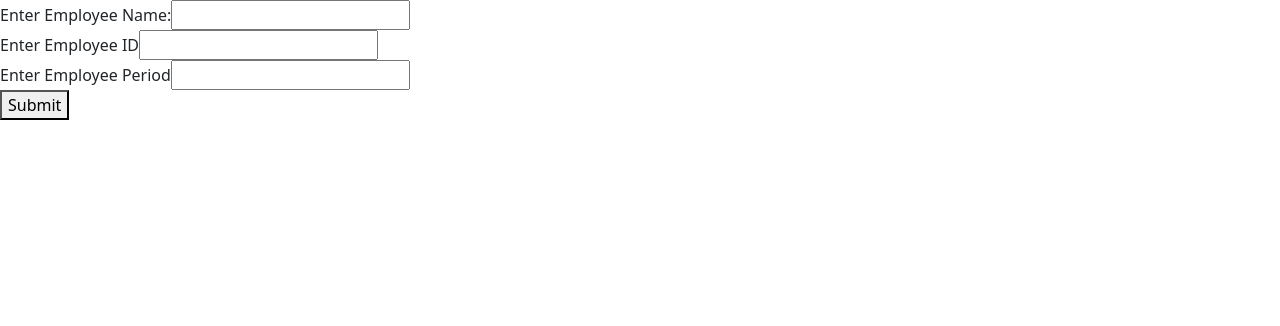
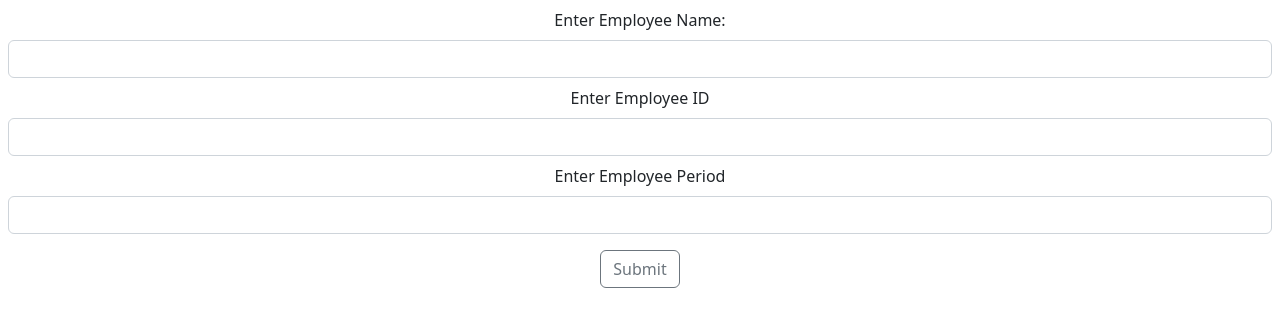
Before and after one commit to rishanknemawat-rc/ems, a React (Create React App) app: page /new in a window 1280 px wide. Shown: the top 326 px of the page. Built offline with nearby package versions, Linux system fonts and the light colour scheme.

Commit message:
router: new-emp -> list of emp

```diff
--- a/src/components/EmployeeDetails.js
+++ b/src/components/EmployeeDetails.js
@@ -7,13 +7,16 @@ const EmployeeDetails = ({ selectedEmployee }) => {
     if(!selectedEmployee)
         return <div>Please Try Again...</div>
     return (
-        <div className="border border-secondary text-center m-5 p-4">
-            <h5 className="font-weight-bold">Employee Name: {selectedEmployee.name}</h5>
+        <div className="row">
+            <div className="col-4"></div>
+            <div className="border border-secondary text-center m-5 p-4 col-4">
+                <p className="font-weight-bold">Employee Name: {selectedEmployee.name}</p>
 
-            <h5 className="font-weight-bold">Employee Number: {selectedEmployee.id}</h5>
+                <p className="font-weight-bold">Employee Number: {selectedEmployee.id}</p>
 
-            <h5 className="font-weight-bold">Employee Period: {selectedEmployee.period}</h5>
-            <Link to="/"><button className="btn btn-outline-dark m-2"> Home</button></Link>
+                <p className="font-weight-bold">Employee Period: {selectedEmployee.period}</p>
+                <Link to="/"><button className="btn btn-outline-dark m-2"> Home</button></Link>
+            </div>
         </div>
     );
 };
--- a/src/components/EmployeeItem.js
+++ b/src/components/EmployeeItem.js
@@ -12,8 +12,8 @@ const EmployeeItem = ({ selectEmployee, employee }) => {
             </div>
             <div>
                 <Link to="/emp" ><button className="btn btn-outline-dark m-2">View</button></Link>
-                <Link><button className="btn btn-outline-dark m-2">Edit</button></Link>
-                <Link><button className="btn btn-outline-dark m-2">Delete</button></Link>
+                {/* <Link><button className="btn btn-outline-dark m-2">Edit</button></Link>
+                <Link><button className="btn btn-outline-dark m-2">Delete</button></Link> */}
             </div>
         </div>
     );
--- a/src/components/EmployeeList.js
+++ b/src/components/EmployeeList.js
@@ -6,9 +6,9 @@ import EmployeeItem from "./EmployeeItem";
 const EmployeeList = ({ employees }) => {
     const renderedList = employees.map(employee => {
         return (
-            <div>
+            <div key={employee.id}>
                 <div key={employee.id} className="list-group m-4">
-                    <div className="list-group-item text-center">
+                    <div key={employee.id} className="list-group-item text-center">
                         <div>
                             <EmployeeItem
                                 key={employee.id}
--- a/src/components/Login.js
+++ b/src/components/Login.js
@@ -30,6 +30,7 @@ const Login = ({ users }) => {
 
         return (
             <div>
+
                 <form className="form-group" onSubmit={handleSubmit}>
                     <div className="col px-md-5">
                         <label className="form-label"> Email: </label>
@@ -53,18 +54,19 @@ const Login = ({ users }) => {
                     <br />
 
                     <div className="col px-md-5 text-center">
-                        <button className="btn btn-primary" type="submit">Submit</button>
+                        <button className="btn btn-outline-secondary" type="submit">Submit</button>
                     </div>
                     <br />
-
-                    <span className={errorMessage.message ? "alert alert-danger text-center" : ""}>
+                    <br />
+                    <br />
+                    <span className={errorMessage.message ? "alert alert-danger text-center" : "text-center"}>
                         {errorMessage.message ? `${errorMessage.message} Please try Again.` : ""}
                     </span>
                 </form>
-                <div className="text-center font-weight-bold">
+                <div className="text-center font-weight-bold ">
                     New User?
                     <Link to="/signup">
-                        <button className="btn btn-primary"> Signup </button>
+                        <button className="btn btn-outline-secondary m-3"> Signup </button>
                     </Link>
                 </div>
             </div>
@@ -73,7 +75,7 @@ const Login = ({ users }) => {
 
     return (
         <div>
-            <h1 className="text-center font-weight-bold"> Login Page </h1>
+            <h1 className="text-center font-weight-bold m-3"> Login Page </h1>
             {submitted ?
                 <div className="alert alert-success text-center" role="alert">
                     User Logged In
--- a/src/components/Signup.js
+++ b/src/components/Signup.js
@@ -65,14 +65,16 @@ const Signup = ({ users, addUser }) => {
                     </div>
                     <br />
                     <div className="col px-md-5 text-center">
-                        <button className="btn btn-primary" type="submit">Submit</button>
+                        <button className="btn btn-outline-secondary" type="submit">Submit</button>
                     </div>
                 </form>
+                <br />
+                <br />
                 <br />
                 <div className="text-center font-weight-bold">
                     Already a user?
                     <Link to="/login">
-                    <button className="btn btn-primary"> Login </button>
+                    <button className="btn btn-outline-secondary m-3"> Login </button>
                     </Link>
                 </div>
             </div>
@@ -83,7 +85,7 @@ const Signup = ({ users, addUser }) => {
 
     return (
         <div>
-            <h1 className="text-center font-weight-bold">Signup Page</h1>
+            <h1 className="text-center font-weight-bold m-3">Signup Page</h1>
             {!userCreated ?
                 renderForm() :
                 <div className="alert alert-success text-center" role="alert">
--- a/src/components/createEmployee.js
+++ b/src/components/createEmployee.js
@@ -2,42 +2,48 @@ import React from "react";
 import { useFormik } from "formik";
 import { connect } from "react-redux";
 import { addEmployee } from "../action";
+import { Link } from "react-router-dom";
 
-const CreateEmployee = ({addEmployee}) => {
+const CreateEmployee = (props) => {
+    const addEmployee = props.addEmployee;
     const formik = useFormik({
         initialValues: {
             name: "",
             id: "",
             period: ""
         },
-        onSubmit: value => {
+        onSubmit: (value) => {
             addEmployee({
                 name: value.name,
                 id: value.id,
                 period: value.period
             });
+            console.log(value);
         }
     });
 
-    return(
-        <div>
+    return (
+        <div className="form-group">
             <form onSubmit={formik.handleSubmit}>
-                <div>
-                    <label>Enter Employee Name:</label>
-                    <input type="text" name="name" value={formik.values.name} onChange={formik.handleChange}/>
+                <div className=" m-2 text-center font-weight-bold">
+                    <label className="form-label">Enter Employee Name:</label>
+                    <input className="form-control" type="text" name="name" value={formik.values.name} onChange={formik.handleChange} />
                 </div>
 
-                <div>
-                    <label>Enter Employee ID</label>
-                    <input type="number" name="id" value={formik.values.id} onChange={formik.handleChange}/>
+                <div className=" m-2 text-center font-weight-bold">
+                    <label className="form-label">Enter Employee ID</label>
+                    <input className="form-control" type="number" name="id" value={formik.values.id} onChange={formik.handleChange} />
                 </div>
 
-                <div>
-                    <label>Enter Employee Period</label>
-                    <input type="text" name="period" value={formik.values.period} onChange={formik.handleChange}/>
+                <div className=" m-2 text-center font-weight-bold">
+                    <label className="form-label">Enter Employee Period</label>
+                    <input className="form-control" type="text" name="period" value={formik.values.period} onChange={formik.handleChange} />
                 </div>
-
-                <button type="submit">Submit</button>
+                <div className="text-center font-weight-bold">
+                    <Link to={formik.setSubmitting === false ? "/" : ""}>
+                        <button className="btn btn-outline-secondary text-center m-2" type="submit">Submit</button>
+                    </Link>
+                </div>
             </form>
         </div>
     );
```
